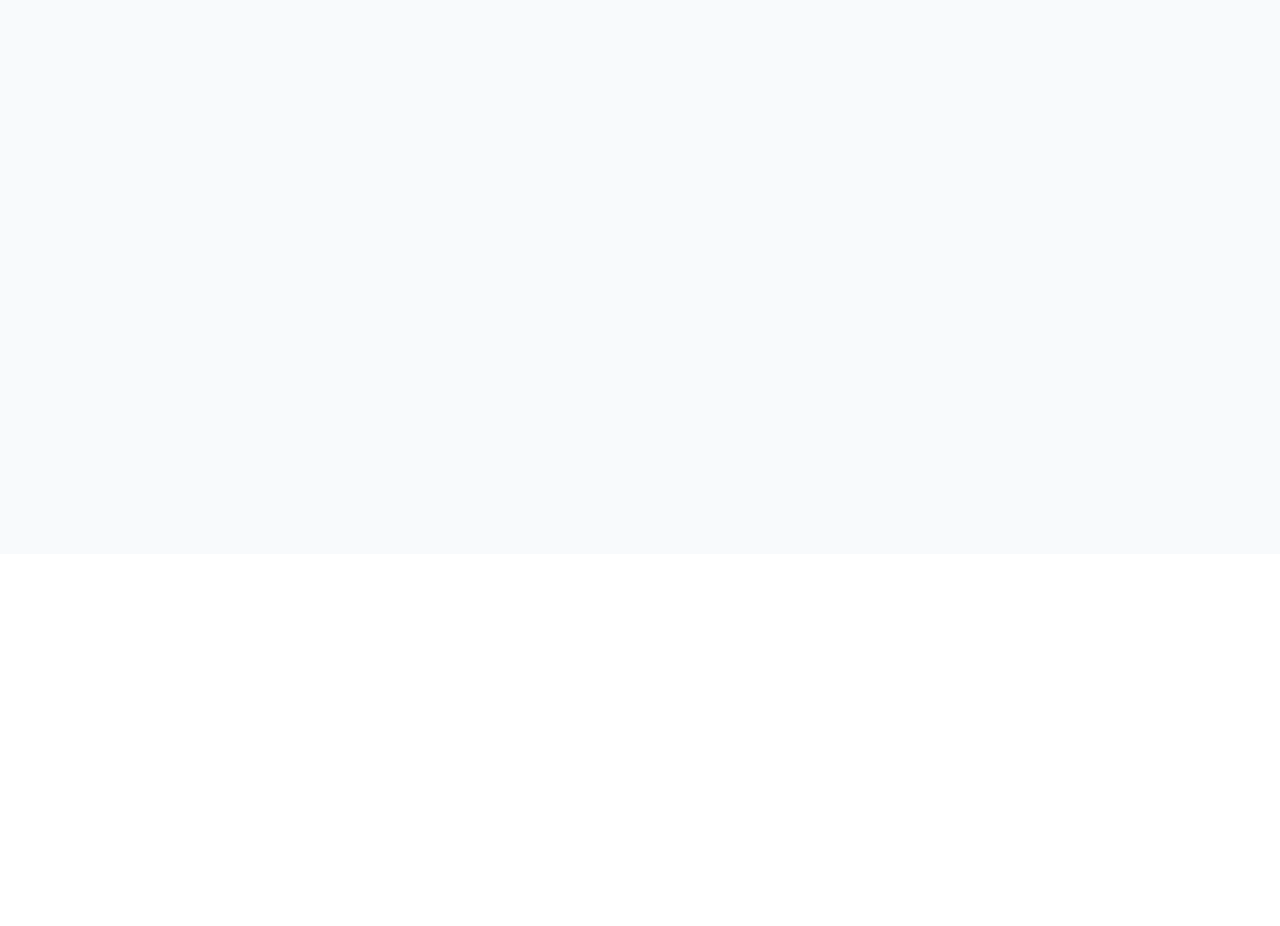
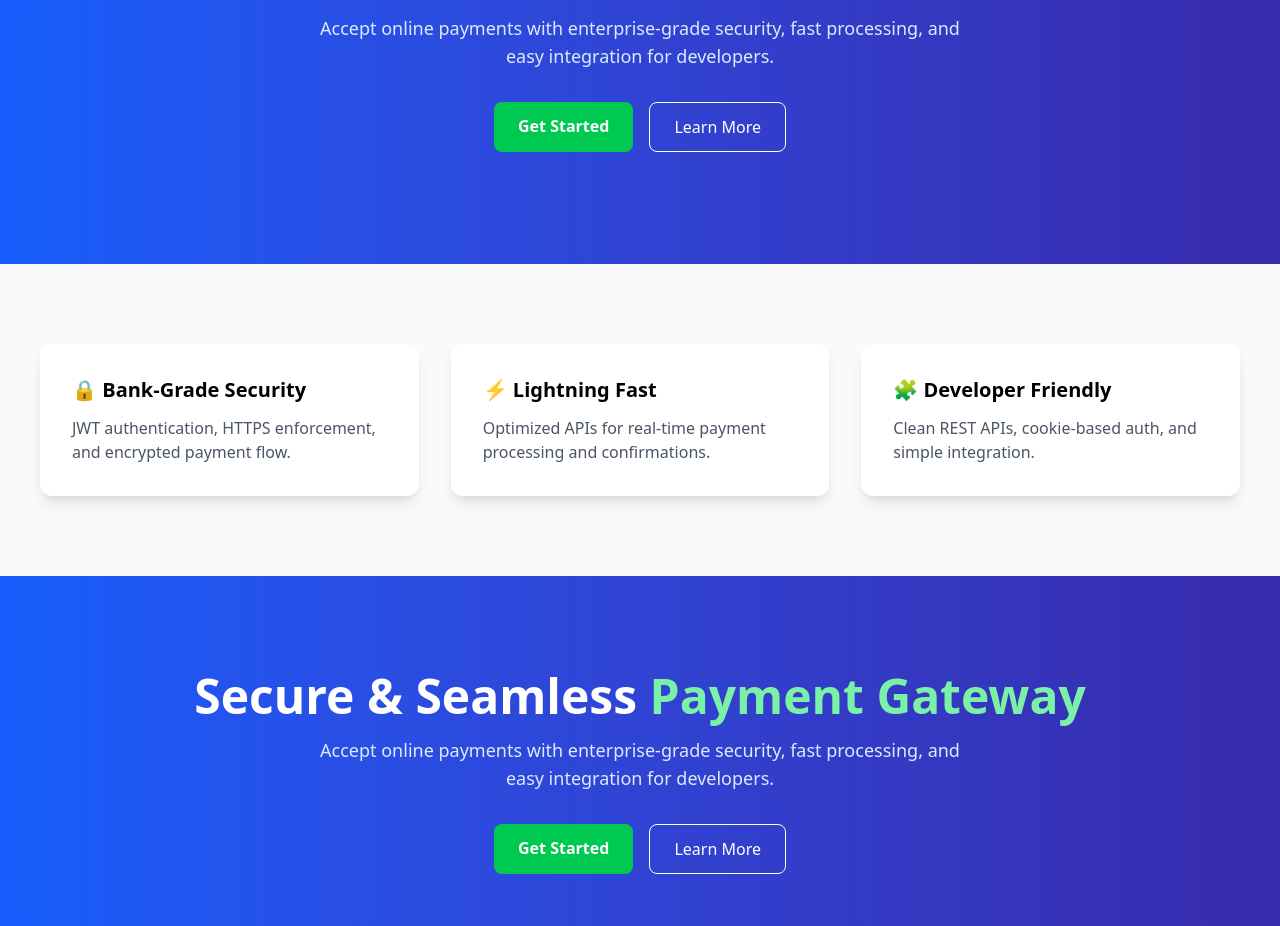
Before and after one commit to sanjayrana2005/payment-gatwey, a React (Vite) app in the folder Frontend/: page / in a window 1280 px wide. Shown: the part 246-1172 px from the top of the page. Before the commit the page ends 800 px from the top, so only its background shows below. Built offline with nearby package versions, Linux system fonts and the light colour scheme; no server answers.

Commit message:
logout controller + routes

```diff
--- a/Frontend/src/Components/Subscription.jsx
+++ b/Frontend/src/Components/Subscription.jsx
@@ -35,12 +35,12 @@ const Subscription = ({ user }) => {
         <div className="relative">
           <button
             onClick={() => setOpen(!open)}
-            className="flex items-center gap-2 focus:outline-none"
+            className="flex items-center gap-2 focus:outline-none "
           >
             <span className="hidden md:block text-slate-200">
               {user?.name || "User"}
             </span>
-            <UserRound />
+            <UserRound className="cursor-pointer"/>
           </button>
 
           {/* DROPDOWN (PHONE + DESKTOP) */}
--- a/Frontend/src/Pages/Home.jsx
+++ b/Frontend/src/Pages/Home.jsx
@@ -1,4 +1,4 @@
-import { UserRound, LogOut } from "lucide-react";
+import { UserRound } from "lucide-react";
 import { useState } from "react";
 import { Link, useLocation, useNavigate } from "react-router-dom";
 import axios from "axios";
@@ -6,13 +6,14 @@ import axios from "axios";
 const Home = ({ isAuth }) => {
   const location = useLocation();
   const navigate = useNavigate();
+
   const [menuOpen, setMenuOpen] = useState(false);
 
-  const [user, setUser] = useState(
+  const [user] = useState(
     location.state?.user || JSON.parse(localStorage.getItem("user"))
   );
 
-  // ✅ LOGOUT HANDLER
+  // ✅ LOGOUT FUNCTION
   const handleLogout = async () => {
     try {
       await axios.post(
@@ -22,23 +23,23 @@ const Home = ({ isAuth }) => {
       );
 
       localStorage.removeItem("user");
+      setMenuOpen(false);
       navigate("/login");
-    } catch (error) {
-      console.error("Logout failed", error);
+    } catch (err) {
+      console.error("Logout failed", err);
     }
   };
 
   return (
     <div className="min-h-screen flex flex-col bg-slate-50">
-      {/* ================= NAVBAR ================= */}
       <nav className="bg-slate-900 text-white px-6 md:px-10 py-4 flex justify-between items-center">
-        <Link to="/" className="text-2xl font-bold">
+        <Link to="/" className="text-2xl font-bold tracking-wide">
           PAYMENT
         </Link>
 
         {isAuth ? (
           <div className="relative">
-            {/* USER ICON (TAP / CLICK) */}
+            {/* USER ICON */}
             <button
               onClick={() => setMenuOpen(!menuOpen)}
               className="flex items-center gap-2"
@@ -46,17 +47,15 @@ const Home = ({ isAuth }) => {
               <span className="hidden md:block text-slate-200 font-medium">
                 {user?.name}
               </span>
-              <UserRound />
+              <UserRound className="cursor-pointer"/>
             </button>
 
-            {/* DROPDOWN (MOBILE + DESKTOP) */}
             {menuOpen && (
-              <div className="absolute right-0 mt-2 bg-white text-black rounded-lg shadow-md w-36 z-50">
+              <div className="absolute right-0 mt-2 bg-white text-black rounded-lg shadow-lg w-40 z-50">
                 <button
                   onClick={handleLogout}
                   className="flex items-center gap-2 w-full px-4 py-2 hover:bg-gray-100"
                 >
-                  <LogOut size={16} />
                   Logout
                 </button>
               </div>
@@ -72,8 +71,93 @@ const Home = ({ isAuth }) => {
         )}
       </nav>
 
-      {/* ===== REST OF YOUR PAGE (UNCHANGED) ===== */}
-      {/* (Hero, Features, CTA, Footer remain same) */}
+      <section className="flex flex-col items-center text-center px-4 sm:px-6 py-16 sm:py-20 md:py-28 bg-gradient-to-r from-blue-600 to-indigo-800 text-white">
+        <h2 className="text-3xl sm:text-4xl md:text-5xl font-extrabold mb-4 leading-tight">
+          Secure & Seamless <br className="sm:hidden" />
+          <span className="text-green-300">Payment Gateway</span>
+        </h2>
+
+        <p className="max-w-xl md:max-w-2xl text-base sm:text-lg text-blue-100 mb-8">
+          Accept online payments with enterprise-grade security, fast processing,
+          and easy integration for developers.
+        </p>
+
+        <div className="flex flex-col sm:flex-row gap-4 w-full sm:w-auto">
+          <Link
+            to="/subscription"
+            className="w-full sm:w-auto bg-green-500 hover:bg-green-600 px-6 py-3 rounded-lg font-semibold transition text-center"
+          >
+            Get Started
+          </Link>
+
+          <a
+            href="#features"
+            className="w-full sm:w-auto border border-white px-6 py-3 rounded-lg hover:bg-white hover:text-blue-700 transition text-center"
+          >
+            Learn More
+          </a>
+        </div>
+      </section>
+
+      <section
+        id="features"
+        className="grid grid-cols-1 md:grid-cols-3 gap-8 px-6 md:px-10 py-20"
+      >
+        <div className="bg-white p-8 rounded-xl shadow-lg hover:shadow-xl transition">
+          <h3 className="text-xl font-semibold mb-3">🔒 Bank-Grade Security</h3>
+          <p className="text-gray-600">
+            JWT authentication, HTTPS enforcement, and encrypted payment flow.
+          </p>
+        </div>
+
+        <div className="bg-white p-8 rounded-xl shadow-lg hover:shadow-xl transition">
+          <h3 className="text-xl font-semibold mb-3">⚡ Lightning Fast</h3>
+          <p className="text-gray-600">
+            Optimized APIs for real-time payment processing and confirmations.
+          </p>
+        </div>
+
+        <div className="bg-white p-8 rounded-xl shadow-lg hover:shadow-xl transition">
+          <h3 className="text-xl font-semibold mb-3">🧩 Developer Friendly</h3>
+          <p className="text-gray-600">
+            Clean REST APIs, cookie-based auth, and simple integration.
+          </p>
+        </div>
+      </section>
+
+      <section className="flex flex-col items-center text-center px-4 sm:px-6 py-16 sm:py-24 bg-gradient-to-r from-blue-600 to-indigo-800 text-white">
+        <h2 className="text-3xl sm:text-4xl md:text-5xl font-extrabold mb-4">
+          Secure & Seamless{" "}
+          <span className="text-green-300 block sm:inline">
+            Payment Gateway
+          </span>
+        </h2>
+
+        <p className="max-w-xl sm:max-w-2xl text-base sm:text-lg text-blue-100 mb-8">
+          Accept online payments with enterprise-grade security, fast processing,
+          and easy integration for developers.
+        </p>
+
+        <div className="flex flex-col sm:flex-row gap-4 w-full sm:w-auto">
+          <Link
+            to="/subscription"
+            className="w-full sm:w-auto bg-green-500 hover:bg-green-600 px-6 py-3 rounded-lg font-semibold transition text-center"
+          >
+            Get Started
+          </Link>
+
+          <a
+            href="#features"
+            className="w-full sm:w-auto border border-white px-6 py-3 rounded-lg hover:bg-white hover:text-blue-700 transition text-center"
+          >
+            Learn More
+          </a>
+        </div>
+      </section>
+
+      <footer className="mt-auto bg-slate-950 text-gray-400 text-center py-4">
+        © {new Date().getFullYear()} Payment. All rights reserved.
+      </footer>
     </div>
   );
 };
```
